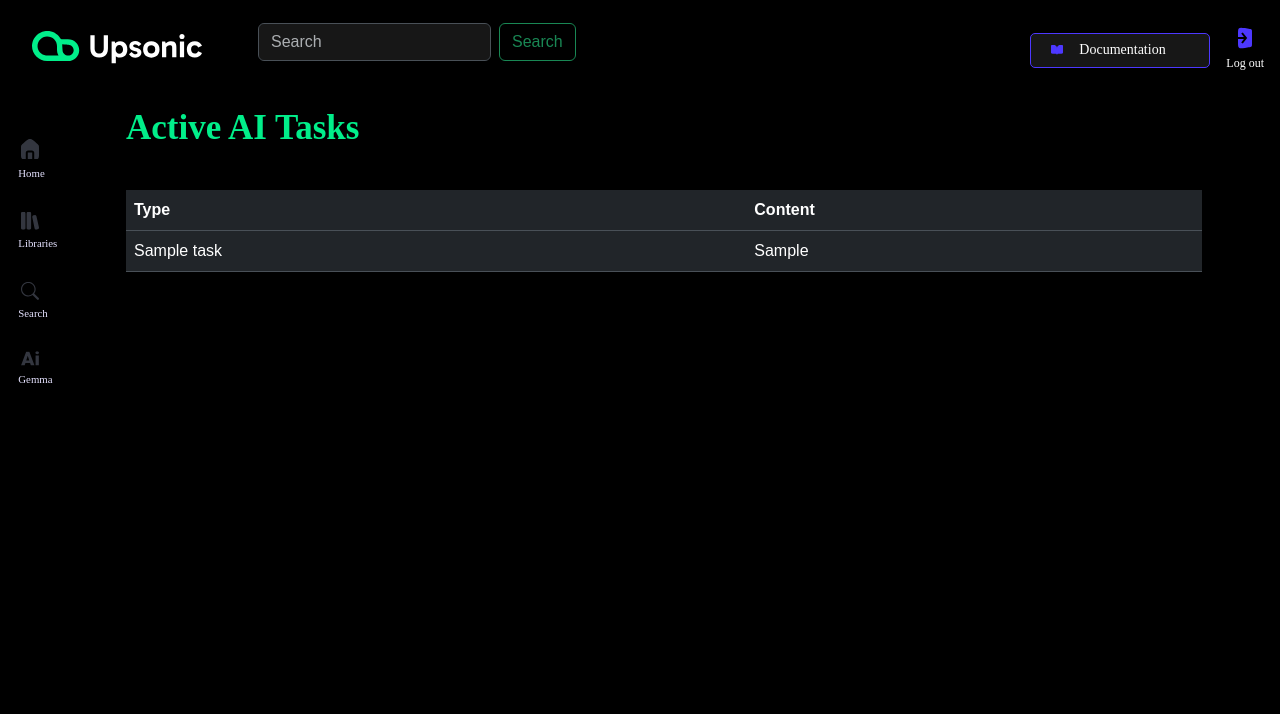
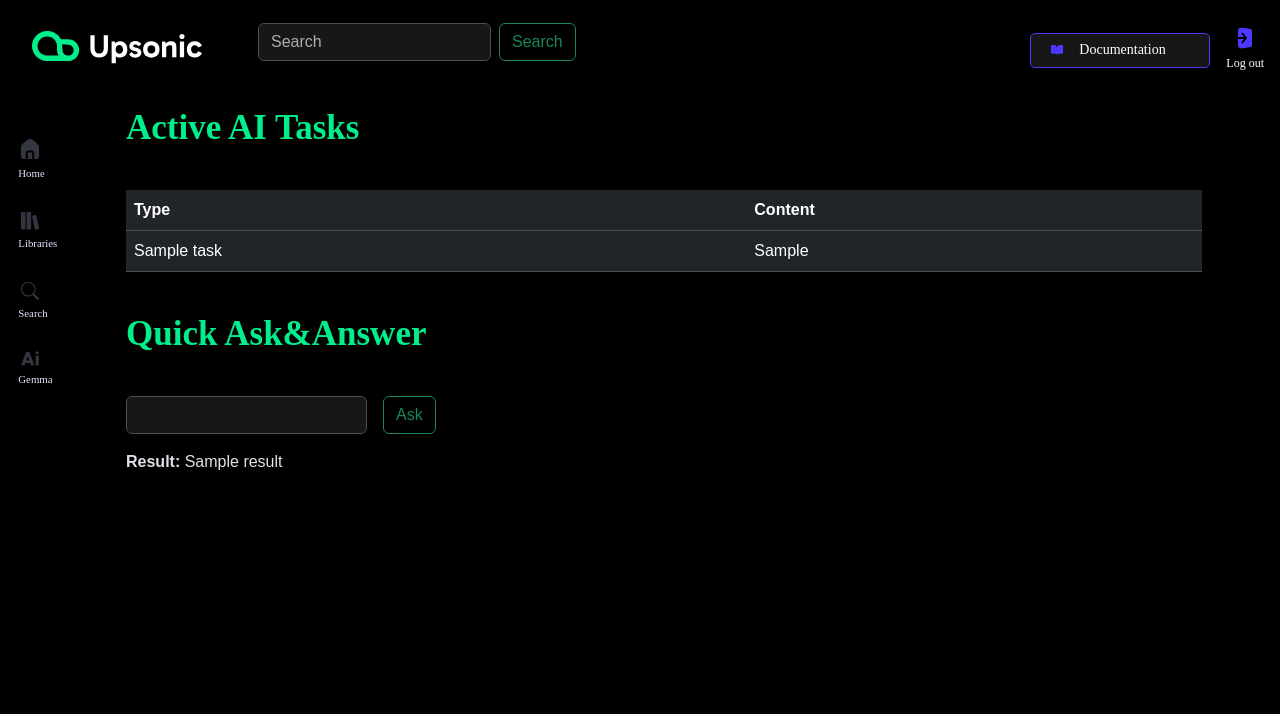
Before and after one commit to Upsonic/Server, a Django app: template upsonic_on_prem/dash/app/templates/ai.html in a window 1280 px wide. Shown: the top 714 px of the page. Run offline with Django 4.2, Linux system fonts and the light colour scheme; tables that the repository leaves empty hold one stand-in row (values such as "Sample post"); the template is opened without the code that fills it: values that come from a table or form of the project are taken from there, most other values are stand-ins (such as "Sample title", 1, 10 or a date in 2020); parts of the project's set-up code (start-up, migrations or seed data) failed here and were passed over; some libraries are stand-ins or nearby versions; some web fonts are replaced.

Commit message:
Added Quick Question&Answering to AI page (#83)

```diff
--- a/upsonic_on_prem/dash/app/api_integration.py
+++ b/upsonic_on_prem/dash/app/api_integration.py
@@ -461,3 +461,11 @@ class API_Integration:
         except:
             traceback.print_exc()
         return result
+
+
+    def ai_completion(self, message, model=None):
+        data = {"message": message}
+        if model != None:
+            data["model"] = model
+        response = self._send_request("POST", "/ai_completion", data=data)
+        return response
--- a/upsonic_on_prem/dash/app/templates/ai.html
+++ b/upsonic_on_prem/dash/app/templates/ai.html
@@ -30,6 +30,26 @@
     </table>
 
 
+    <div class="custom_page_header_top_bottom_margin">
+        <span class="custom_page_header_text"><span class="custom_page_header_text_bold">Quick Ask&Answer</span></span>
+    </div>
+    <form method="POST" class="d-flex">
+        {% csrf_token %}
+        <div>
+            <input type="text" id="ai_input" name="ai_input" required class="form-control me-2 search_bar">
+        </div>
+        <div>
+            <button class="btn btn-outline-success ms-3" type="submit">Ask</button>
+        </div>
+    </form>
+
+    {% if result %}
+        <div class="mt-3">
+            <strong>Result:</strong> {{ result }}
+        </div>
+    {% endif %}
+
+
 
 </div>
 
```
Also changed, not shown: upsonic_on_prem/dash/app/views.py (+8 -0 lines).
